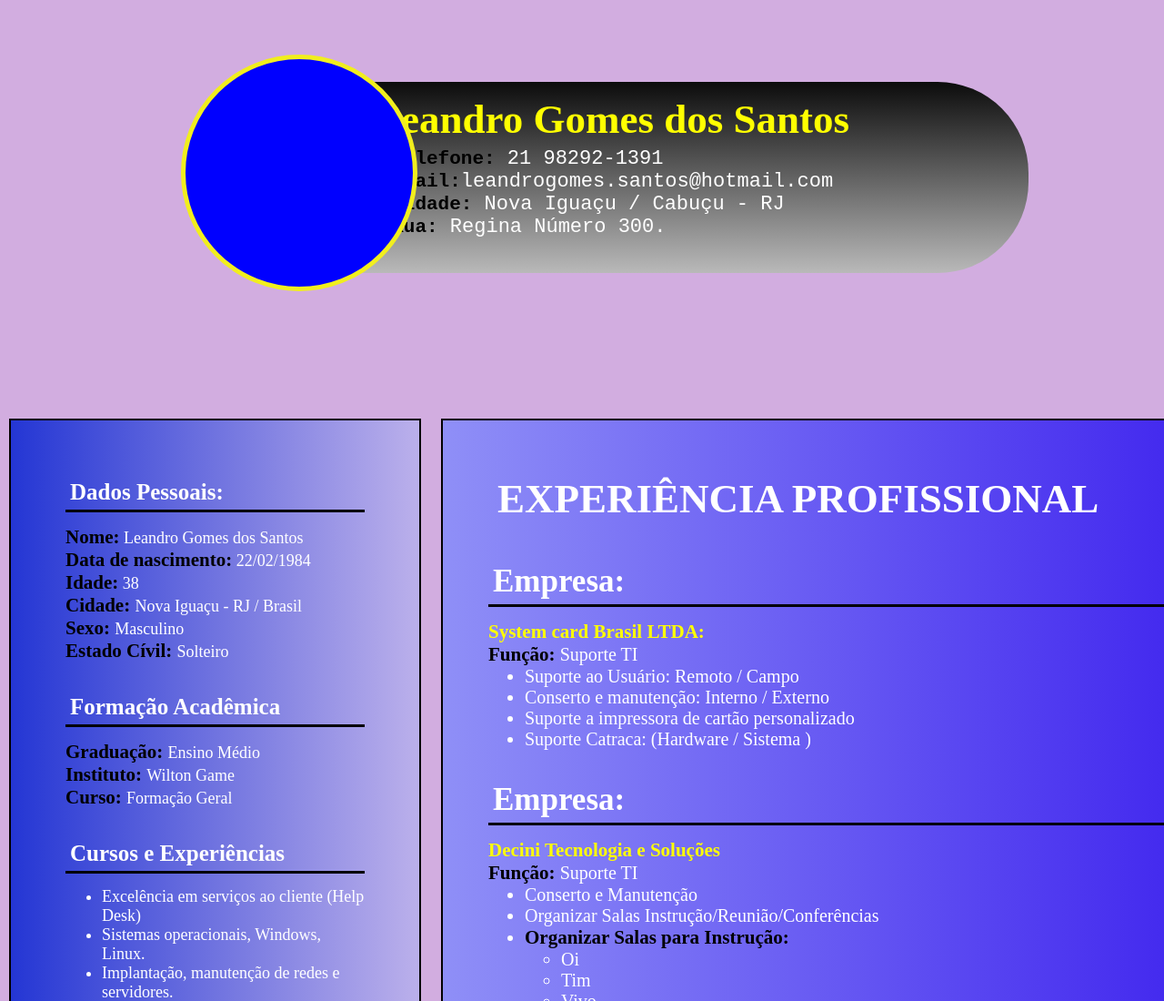
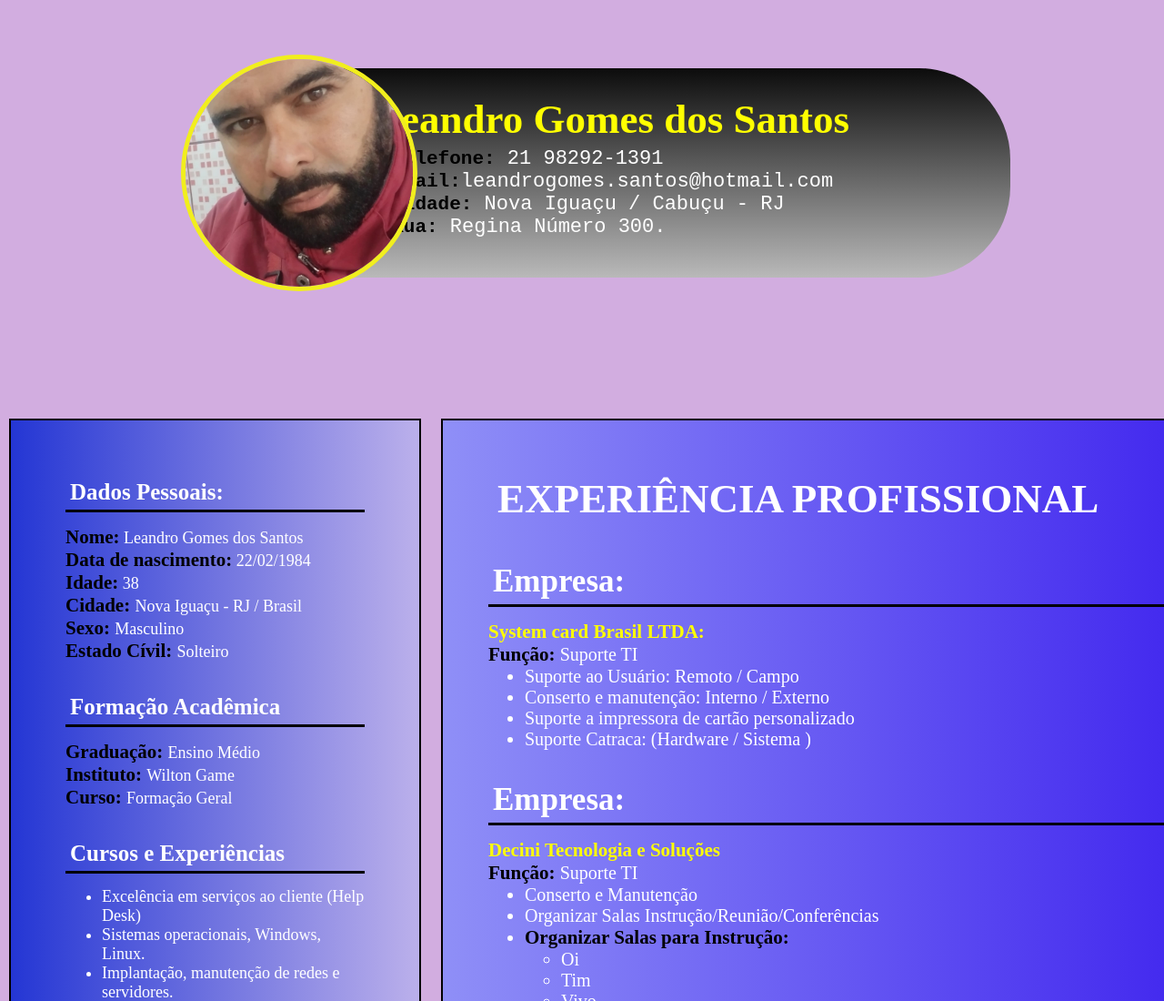
Before and after one commit to TerryGomes/Portfolio, a plain HTML site: page index.html in a window 1280 px wide. Shown: the top 1100 px of the page at 91% size. Drawn offline with Linux system fonts and the light colour scheme.

Commit message:
Quase pronto

```diff
--- a/cs/main.css
+++ b/cs/main.css
@@ -23,19 +23,20 @@ body{
     width: 250px;
     height: 250px;
     border-radius: 50%;
-    background: blue;
     left: 199px;
     border: 5px solid rgb(241, 238, 30);
 
 }
-
+.circulo img{
+    border-radius: 50%;
+}
 .circulo2{
     position: absolute;
     width: 800px;
-    height: 210px;
-    top: 90px;
+    height: 230px;
+    top: 75px;
     background-image: linear-gradient(rgb(12, 12, 12), rgb(185, 185, 185));
-    right: 149px;
+    right: 169px;
     z-index: -1;
     border-radius: 1px 100px 100px 1px;
 }
@@ -49,9 +50,9 @@ body{
 }
 
 #textos{
-    padding: 10px;
+   padding-top: 25px;
     position: absolute;
-    left: 65px;
+    left: 95px;
     color: white;
     font-family: 'Courier New', Courier, monospace;
     font-size: 22px;
--- a/index.html
+++ b/index.html
@@ -16,7 +16,7 @@
 
         <div class="circulo">
 
-
+            <img src="img/perfil.jpg" alt="Perfil" width = "250" height = "250" />
         </div>
         <div class="circulo2">
             <div id="textos">
```
Also changed, not shown: img/perfil.jpg (added).
